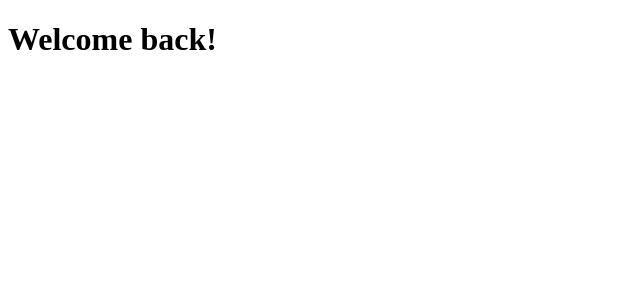
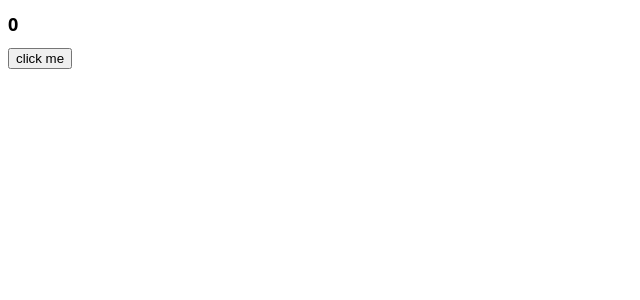
Before and after one commit to jun2vv/react-for-beginners, a React (Create React App) app: page / in a window 1280 px wide. Shown: the top 300 px of the page, without its empty margins (0-640 px from the left). Built offline with nearby package versions, Linux system fonts and the light colour scheme.

Commit message:
react effect 예제

```diff
--- a/package.json
+++ b/package.json
@@ -6,6 +6,7 @@
     "@testing-library/jest-dom": "^5.17.0",
     "@testing-library/react": "^13.4.0",
     "@testing-library/user-event": "^13.5.0",
+    "prop-types": "^15.8.1",
     "react": "^18.3.1",
     "react-dom": "^18.3.1",
     "react-scripts": "5.0.1",
--- a/src/App.js
+++ b/src/App.js
@@ -1,7 +1,18 @@
+import Button from "./Button";
+import styles from "./App.module.css";
+import { useState, useEffect } from "react";
+
 function App() {
+  const [counter, setValue] = useState(0);
+  const onClick = () => setValue((prev) => prev+1);
+  console.log("i run all");
+  useEffect(() => {
+    console.log("tetete")
+  }, []);
   return (
     <div>
-      <h1>Welcome back!</h1>
+      <h1 className={styles.title}>{counter}</h1>
+      <button onClick={onClick}>click me</button>
     </div>
   );
 }
--- /dev/null
+++ b/src/App.module.css
@@ -0,0 +1,4 @@
+.title {
+    font-family: system-ui, -apple-system, BlinkMacSystemFont, 'Segoe UI', Roboto, Oxygen, Ubuntu, Cantarell, 'Open Sans', 'Helvetica Neue', sans-serif;
+    font-size: 18px;
+}
--- /dev/null
+++ b/src/Button.js
@@ -0,0 +1,14 @@
+import PropTypes from "prop-types";
+import styled from"./Button.module.css";
+
+function Button({text}) {
+    return (
+        <button className={styled.btn}>{text}</button>
+    );
+}
+
+Button.protoType = {
+    text: PropTypes.string.isRequired,
+};
+
+export default Button;
--- /dev/null
+++ b/src/Button.module.css
@@ -0,0 +1,4 @@
+.btn {
+    color: white;
+    background-color: tomato;
+}
--- a/src/index.js
+++ b/src/index.js
@@ -1,6 +1,7 @@
 import React from 'react';
 import ReactDOM from 'react-dom/client';
 import App from './App';
+
 
 const root = ReactDOM.createRoot(document.getElementById('root'));
 root.render(
```
Also changed, not shown: 1 other file (tests, documents, lock files or other folders).
